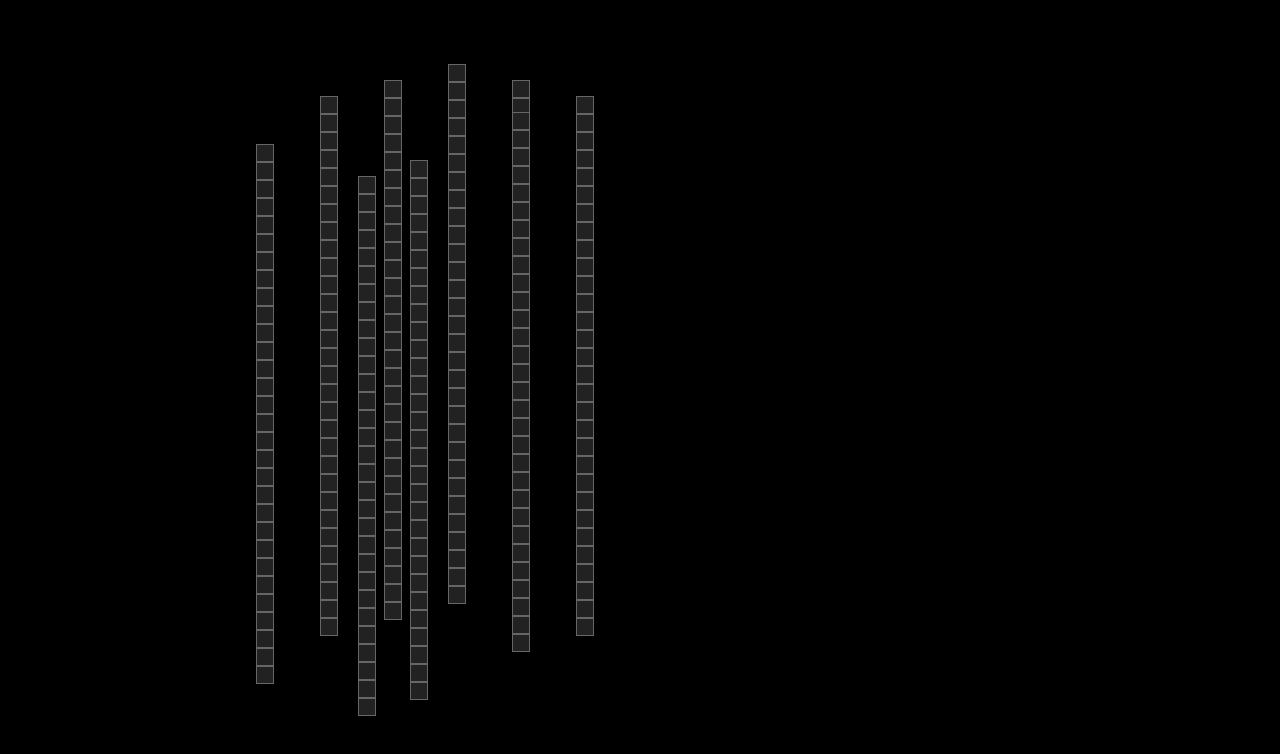
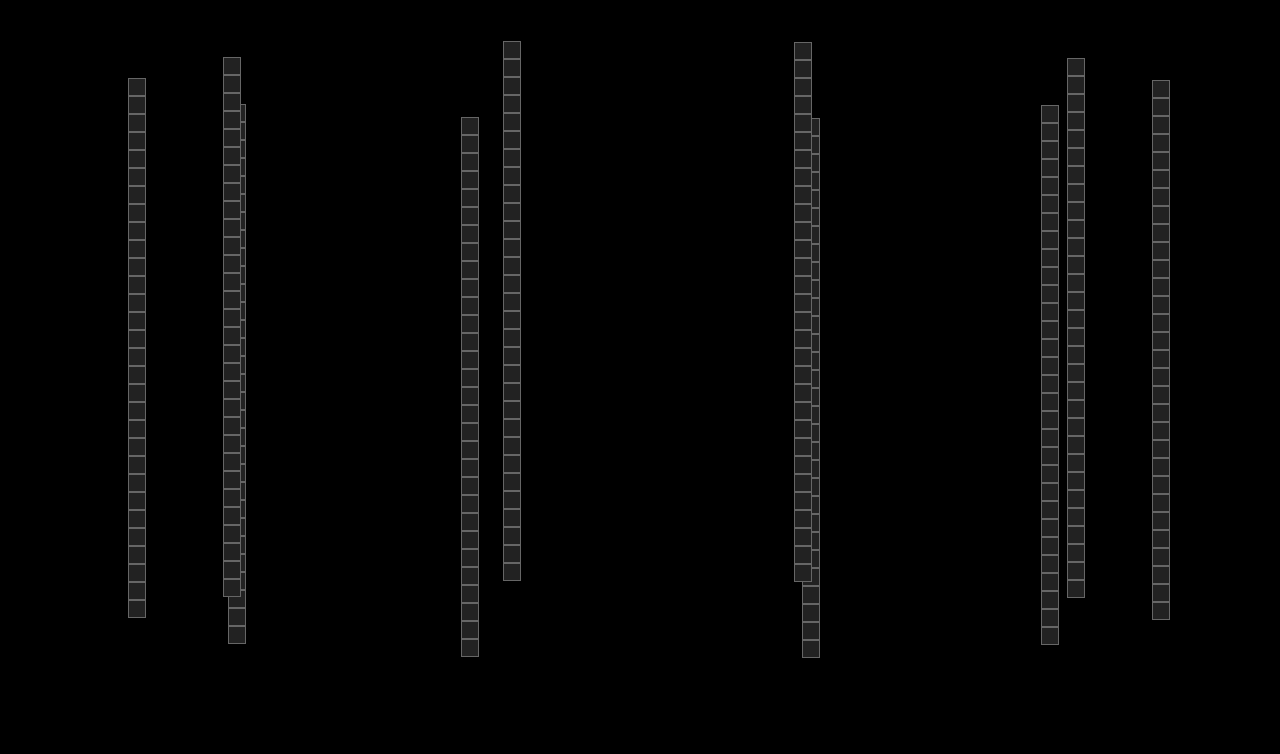
Before and after one commit to ko-tyat-ki/universal-ear, a plain HTML site: page web/index.html in a window 1280 px wide. Drawn offline with Linux system fonts and the light colour scheme.

Commit message:
Set up column positions

```diff
--- a/web/client.js
+++ b/web/client.js
@@ -62,7 +62,7 @@ class Column {
 }
 
 const setup = () => {
-    const totalNumberOfColumns = 9;
+    const totalNumberOfColumns = 10;
 
     for (let key = 0; key < totalNumberOfColumns; key++) {
         const div = document.createElement('div');
--- a/web/main.css
+++ b/web/main.css
@@ -25,52 +25,53 @@ html {
     display: inline-flex;
 }
 
+
 .column-0 {
-    top: 20vh;
-    left: 32vw;
+    top: 9.78190306317332vh;
+    left: 10.0380711367257vw;
     }
 
     .column-1 {
-    top: 22vh;
-    left: 28vw;
+    top: 12.9741139337567vh;
+    left: 17.8457255753113vw;
     }
 
     .column-2 {
-    top: 18vh;
-    left: 20vw;
+    top: 14.683360946242vh;
+    left: 35.9917047496213vw;
     }
 
     .column-3 {
-    top: 12vh;
-    left: 25vw;
+    top: 14.741618276031vh;
+    left: 62.6921862562037vw;
     }
 
     .column-4 {
-    top: 10vh;
-    left: 30vw;
+    top: 13.1125731831881vh;
+    left: 81.3043262740966vw;
     }
 
     .column-5 {
-    top: 8vh;
-    left: 35vw;
+    top: 9.95636732250813vh;
+    left: 89.9984769225669vw;
     }
 
     .column-6 {
-    top: 10vh;
-    left: 40vw;
+    top: 7.24031507343971vh;
+    left: 83.3554328826867vw;
     }
 
     .column-7 {
-    top: 12vh;
-    left: 45vw;
+    top: 5.23141524625887vh;
+    left: 62.0282319801709vw;
     }
 
     .column-8 {
-    top: 14vh;
-    left: 40vw;
+    top: 5.18184773395688vh;
+    left: 39.3104649568697vw;
     }
 
     .column-9 {
-    top: 16vh;
-    left: 35vw;
+    top: 7.0964852214453vh;
+    left: 17.4353792657472vw;
     }
```
Lines whose indentation alone changed are shown as unchanged.
